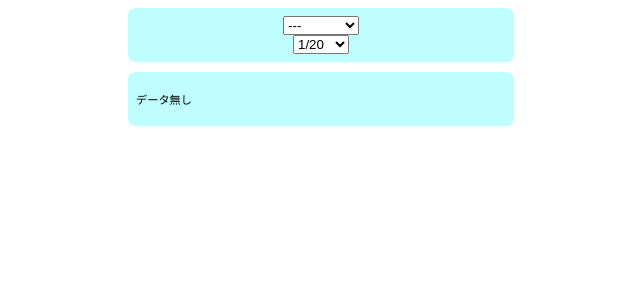
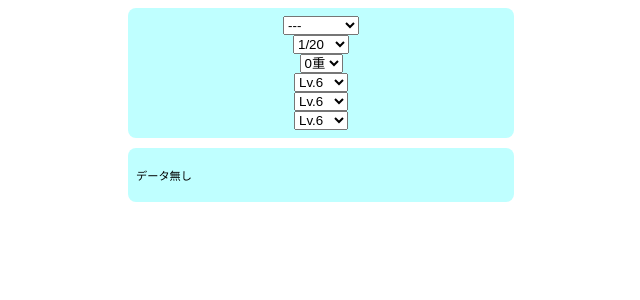
Before and after one commit to Spicy-Cottoncandy/g-calculator, a React (Create React App) app: page / in a window 1280 px wide. Shown: the top 300 px of the page, without its empty margins (327-967 px from the left). Built offline with nearby package versions, Linux system fonts and the light colour scheme.

Commit message:
天賦レベルを追加

```diff
--- a/src/App.jsx
+++ b/src/App.jsx
@@ -3,8 +3,9 @@ import React, { useEffect, useState } from "react";
 
 //components
 import { BaseStatus } from "./components/Status";
-import { Character } from "./components/Character";
-import { Level } from "./components/Level";
+import { Character, Level, Constellation } from "./components/Character";
+import { TalentsLevel } from "./components/TalentsLevel";
+//import { Level } from "./components/Level";
 
 //data
 import { characters } from "./data/character/characters";
@@ -21,6 +22,10 @@ export const App = () => {
   const onChangeCharacter = (event) => {
     const newid = Number(event.target.value);
     const newBaseStatus = { ...calculationBase.baseStatus };
+
+    //バリデーションを記述
+
+    //
 
     changeCharacterStatus(
       newBaseStatus,
@@ -43,6 +48,10 @@ export const App = () => {
     const newLevelRank = event.target.value;
     const newBaseStatus = { ...calculationBase.baseStatus };
 
+    //バリデーションを記述
+
+    //
+
     changeCharacterStatus(
       newBaseStatus,
       calculationBase.character.id,
@@ -57,6 +66,24 @@ export const App = () => {
         level: newLevel
       },
       baseStatus: newBaseStatus
+    });
+  };
+
+  const onChangeConstellation = (event) => {
+    let newConstellation = event.target.value;
+
+    //バリデーションを記述
+    if (newConstellation < 0 || newConstellation > 6) {
+      return;
+    }
+    //
+
+    setCalculationBase({
+      ...calculationBase,
+      character: {
+        ...calculationBase.character,
+        constellation: newConstellation
+      }
     });
   };
 
@@ -88,11 +115,53 @@ export const App = () => {
     });
   };
 
+  const onChangeTalensLevel = (event) => {
+    const newTalentsLevel = { ...calculationBase.talentsLevel };
+    const newLevel = Number(event.target.value);
+    const targetProperty = event.target.dataset.item;
+
+    //バリデーションを記述
+    if (!Object.keys(calculationBase.talentsLevel).includes(targetProperty)) {
+      return;
+    }
+
+    if (targetProperty === "normalAttack" && (newLevel < 1 || newLevel > 11)) {
+      return;
+    }
+    if (
+      targetProperty === "elementalAttack" &&
+      (newLevel < 1 || newLevel > 13)
+    ) {
+      return;
+    }
+    if (
+      targetProperty === "elementalBurst" &&
+      (newLevel < 1 || newLevel > 13)
+    ) {
+      return;
+    }
+    //
+
+    newTalentsLevel[targetProperty] = newLevel;
+    setCalculationBase({
+      ...calculationBase,
+      talentsLevel: {
+        ...newTalentsLevel
+      }
+    });
+  };
+
   return (
     <>
+      {console.log(calculationBase.talentsLevel)}
       <div className="CharacterArea">
         <Character onChange={onChangeCharacter} />
         <Level onChange={onChangeLevel} />
+        <Constellation onChange={onChangeConstellation} />
+        <TalentsLevel
+          talentsLevel={calculationBase.talentsLevel}
+          onChange={onChangeTalensLevel}
+        />
       </div>
       <div className="BaseStatusArea">
         {typeof characters[calculationBase.character.id] !== "undefined" ? (
--- a/src/class/CalculationBase.js
+++ b/src/class/CalculationBase.js
@@ -1,4 +1,4 @@
-import { characters } from "../data/character/characters";
+//import { characters } from "../data/character/characters";
 import { Status } from "./Status";
 
 export class CalculationBase {
--- a/src/components/Character.jsx
+++ b/src/components/Character.jsx
@@ -1,6 +1,33 @@
 import React from "react";
 import { SelectMenu } from "./Common";
 import { characters } from "../data/character/characters";
+
+const levels = [
+  { text: "1/20", value: "001/020", level: 1 },
+  { text: "20/20", value: "020/020", level: 20 },
+  { text: "20/40", value: "020/040", level: 20 },
+  { text: "40/40", value: "040/040", level: 40 },
+  { text: "40/50", value: "040/050", level: 40 },
+  { text: "50/50", value: "050/050", level: 50 },
+  { text: "50/60", value: "050/060", level: 50 },
+  { text: "60/60", value: "060/060", level: 60 },
+  { text: "60/70", value: "060/070", level: 60 },
+  { text: "70/70", value: "070/070", level: 70 },
+  { text: "70/80", value: "070/080", level: 70 },
+  { text: "80/80", value: "080/080", level: 80 },
+  { text: "80/90", value: "080/090", level: 80 },
+  { text: "90/90", value: "090/090", level: 90 }
+];
+
+const constellations = [
+  { value: 0, text: "0重" },
+  { value: 1, text: "1重" },
+  { value: 2, text: "2重" },
+  { value: 3, text: "3重" },
+  { value: 4, text: "4重" },
+  { value: 5, text: "5重" },
+  { value: 6, text: "6重" }
+];
 
 export const Character = (props) => {
   const { onChange } = props;
@@ -15,3 +42,27 @@ export const Character = (props) => {
     </>
   );
 };
+
+export const Level = (props) => {
+  const { onChange } = props;
+
+  return (
+    <>
+      <SelectMenu items={levels} isRequired={true} onChange={onChange} />
+    </>
+  );
+};
+
+export const Constellation = (props) => {
+  const { onChange } = props;
+
+  return (
+    <>
+      <SelectMenu
+        items={constellations}
+        isRequired={true}
+        onChange={onChange}
+      />
+    </>
+  );
+};
--- a/src/components/Common.jsx
+++ b/src/components/Common.jsx
@@ -1,10 +1,15 @@
 import React from "react";
 
 export const SelectMenu = (props) => {
-  const { items, isRequired, onChange } = props;
+  const { items, defaultValue, isRequired, onChange } = props;
   return (
     <div className="SelectMenu">
-      <select name="selectmenu" required onChange={onChange}>
+      <select
+        name="selectmenu"
+        defaultValue={defaultValue}
+        required
+        onChange={onChange}
+      >
         {!isRequired && <option value="">---</option>}
         {items.map((item, index) => {
           return (
@@ -19,11 +24,11 @@ export const SelectMenu = (props) => {
 };
 
 export const InputNumber = (props) => {
-  const { value, item, onChange } = props;
+  const { value, itemName, onChange } = props;
   return (
     <div className="InputNumber">
       <input
-        data-item={item}
+        data-item={itemName}
         type="number"
         className="Input"
         placeholder="0"
--- /dev/null
+++ b/src/components/TalentsLevel.jsx
@@ -0,0 +1,78 @@
+import React from "react";
+
+const normalAttacks = [
+  { value: 1, text: "Lv.1" },
+  { value: 2, text: "Lv.2" },
+  { value: 3, text: "Lv.3" },
+  { value: 4, text: "Lv.4" },
+  { value: 5, text: "Lv.5" },
+  { value: 6, text: "Lv.6" },
+  { value: 7, text: "Lv.7" },
+  { value: 8, text: "Lv.8" },
+  { value: 9, text: "Lv.9" },
+  { value: 10, text: "Lv.10" },
+  { value: 11, text: "Lv.11" }
+];
+
+const elementalAttacks = [
+  { value: 1, text: "Lv.1" },
+  { value: 2, text: "Lv.2" },
+  { value: 3, text: "Lv.3" },
+  { value: 4, text: "Lv.4" },
+  { value: 5, text: "Lv.5" },
+  { value: 6, text: "Lv.6" },
+  { value: 7, text: "Lv.7" },
+  { value: 8, text: "Lv.8" },
+  { value: 9, text: "Lv.9" },
+  { value: 10, text: "Lv.10" }
+];
+
+export const TalentsLevel = (props) => {
+  const { talentsLevel, onChange } = props;
+
+  return (
+    <>
+      <SelectMenuTalentLevel
+        items={normalAttacks}
+        itemName={"normalAttack"}
+        defaultValue={talentsLevel.normalAttack}
+        onChange={onChange}
+      />
+      <SelectMenuTalentLevel
+        items={elementalAttacks}
+        itemName={"elementalAttack"}
+        defaultValue={talentsLevel.elementalAttack}
+        onChange={onChange}
+      />
+      <SelectMenuTalentLevel
+        items={elementalAttacks}
+        itemName={"elementalBurst"}
+        defaultValue={talentsLevel.elementalBurst}
+        onChange={onChange}
+      />
+    </>
+  );
+};
+
+export const SelectMenuTalentLevel = (props) => {
+  const { items, itemName, defaultValue, onChange } = props;
+  return (
+    <div className="SelectMenu">
+      <select
+        name="selectmenu"
+        data-item={itemName}
+        required
+        onChange={onChange}
+        defaultValue={defaultValue}
+      >
+        {items.map((item, index) => {
+          return (
+            <option key={item.value} value={item.value}>
+              {item.text}
+            </option>
+          );
+        })}
+      </select>
+    </div>
+  );
+};
```
Also changed, not shown: src/components/Status.jsx (+30 -22 lines), src/components/___Level.jsx (renamed from src/components/Level.jsx).
